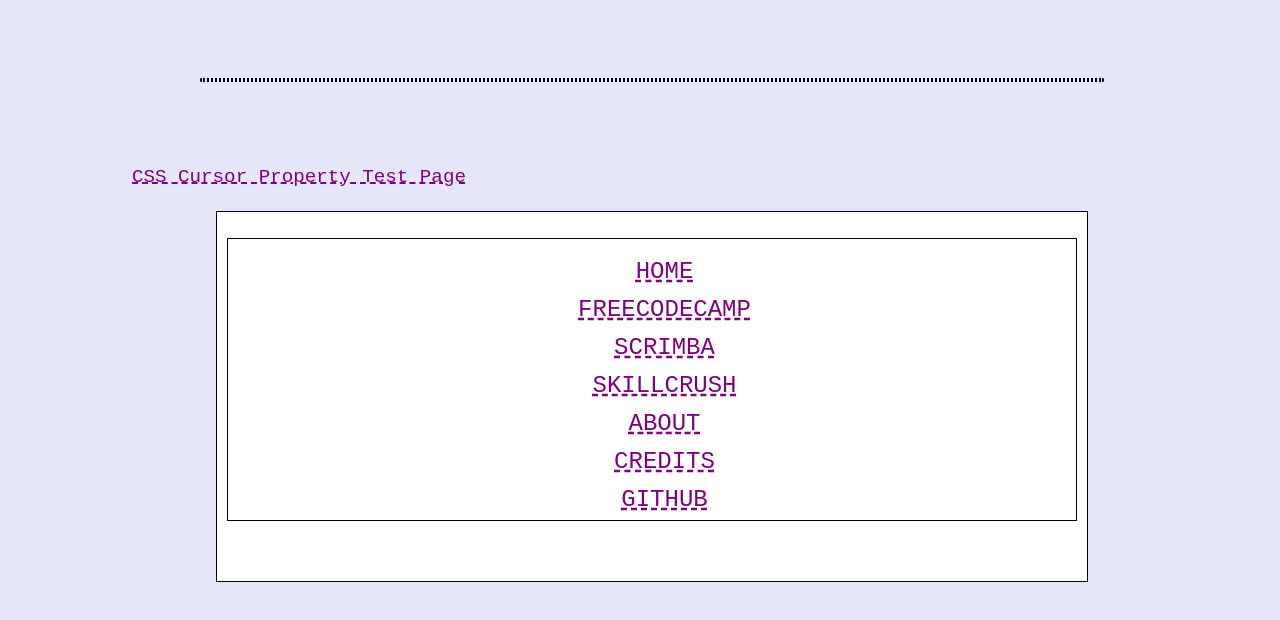
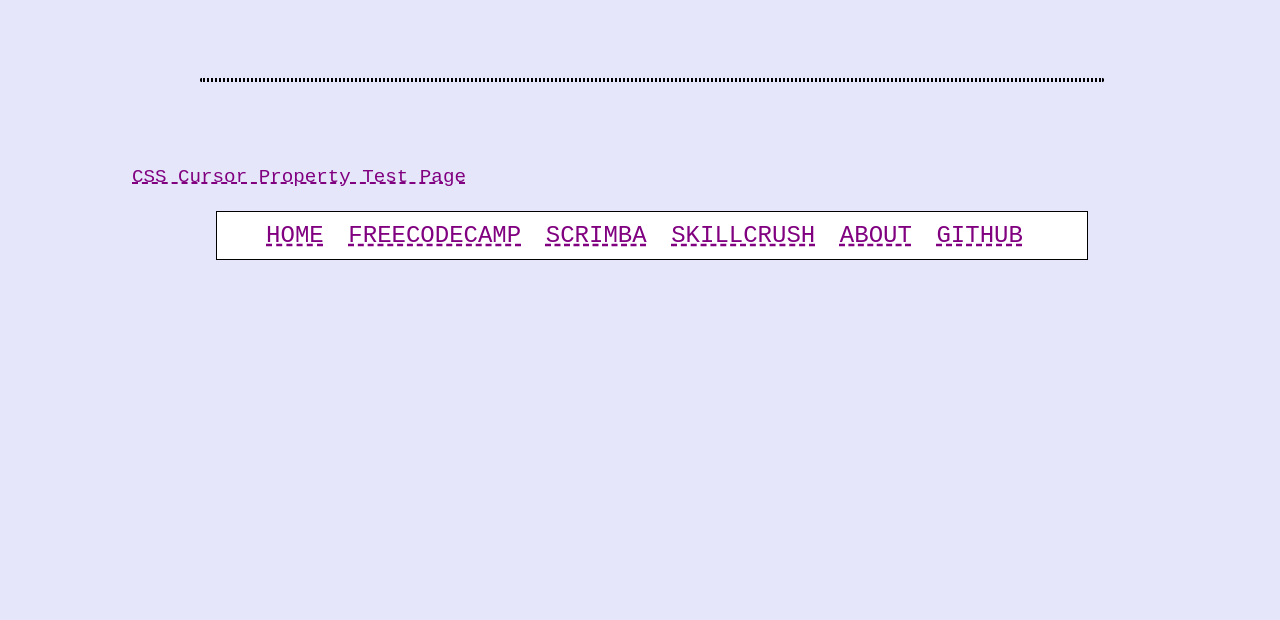
Before and after one commit to Victoria-Farr/coding-bunny-2023, a plain HTML site: page freecodecamp.html in a window 1280 px wide. Shown: the part 4310-4930 px from the top of the page. After the commit the page ends 4578 px from the top, so only its background shows below. Drawn offline with Linux system fonts and the light colour scheme; a web font is replaced by a local one.

Commit message:
updated <nav> link set

```diff
--- a/freecodecamp.html
+++ b/freecodecamp.html
@@ -77,17 +77,12 @@
         <p><a href="freecodecamp/CSS-cursor-fun.html">CSS Cursor Property Test Page</a></p>
     </body>
 
-    <footer>
-        <nav>
-            <ul>
-                <li><a href="index.html">Home</a></li>
-                <li><a href="freecodecamp.html">freeCodeCamp</a></li>
-                <li><a href="scrimba.html">Scrimba</a></li>
-                <li><a href="skillcrush.html">Skillcrush</a></li>
-                <li><a href="about.html">About</a></li>
-                <li><a href="credits.html">Credits</a></li>
-                <li><a href="https://github.com/Victoria-Farr">GitHub</a></li>
-            </ul>
-        </nav>
-    </footer>
+    <nav>
+        <a href="index.html">Home</a>
+        <a href="freecodecamp.html">freeCodeCamp</a>
+        <a href="scrimba.html">Scrimba</a>
+        <a href="skillcrush.html">Skillcrush</a>
+        <a href="about.html">About</a>
+        <a href="https://github.com/Victoria-Farr">GitHub</a>
+    </nav>
 </html>
```
